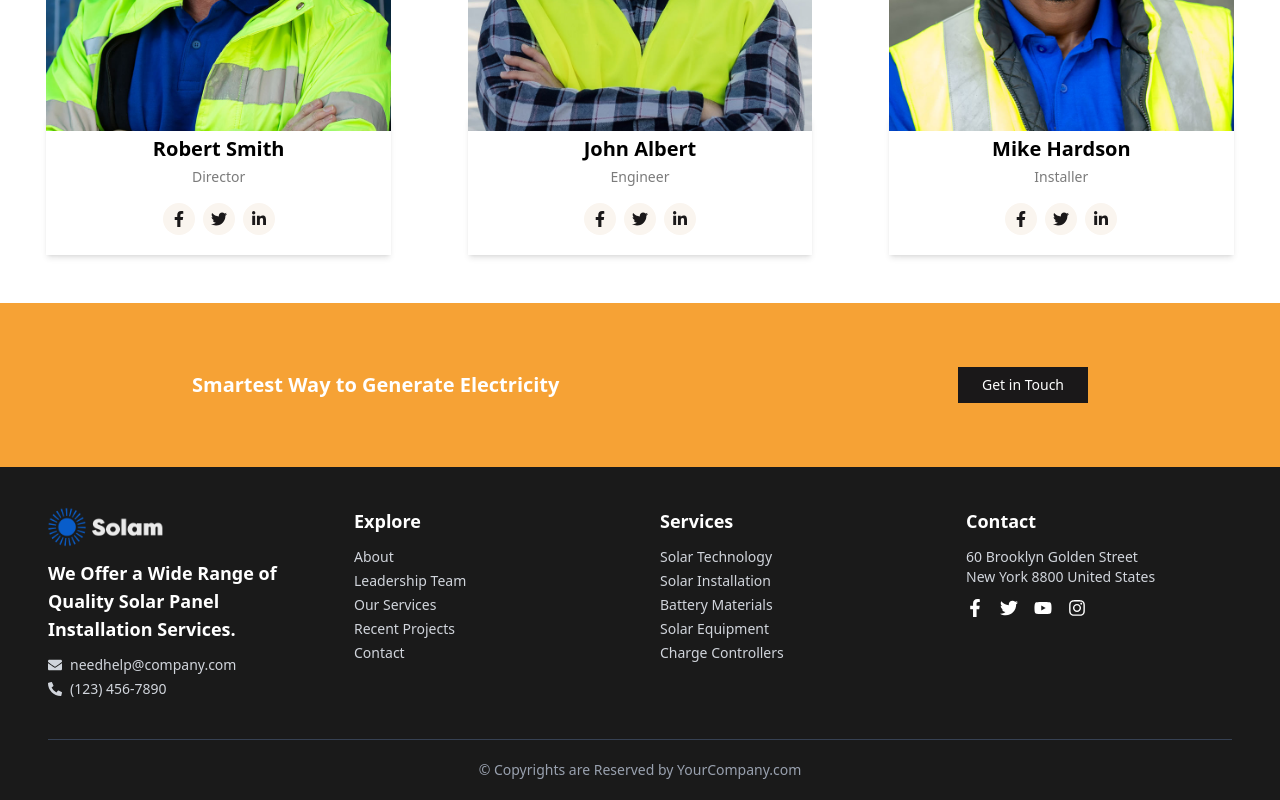
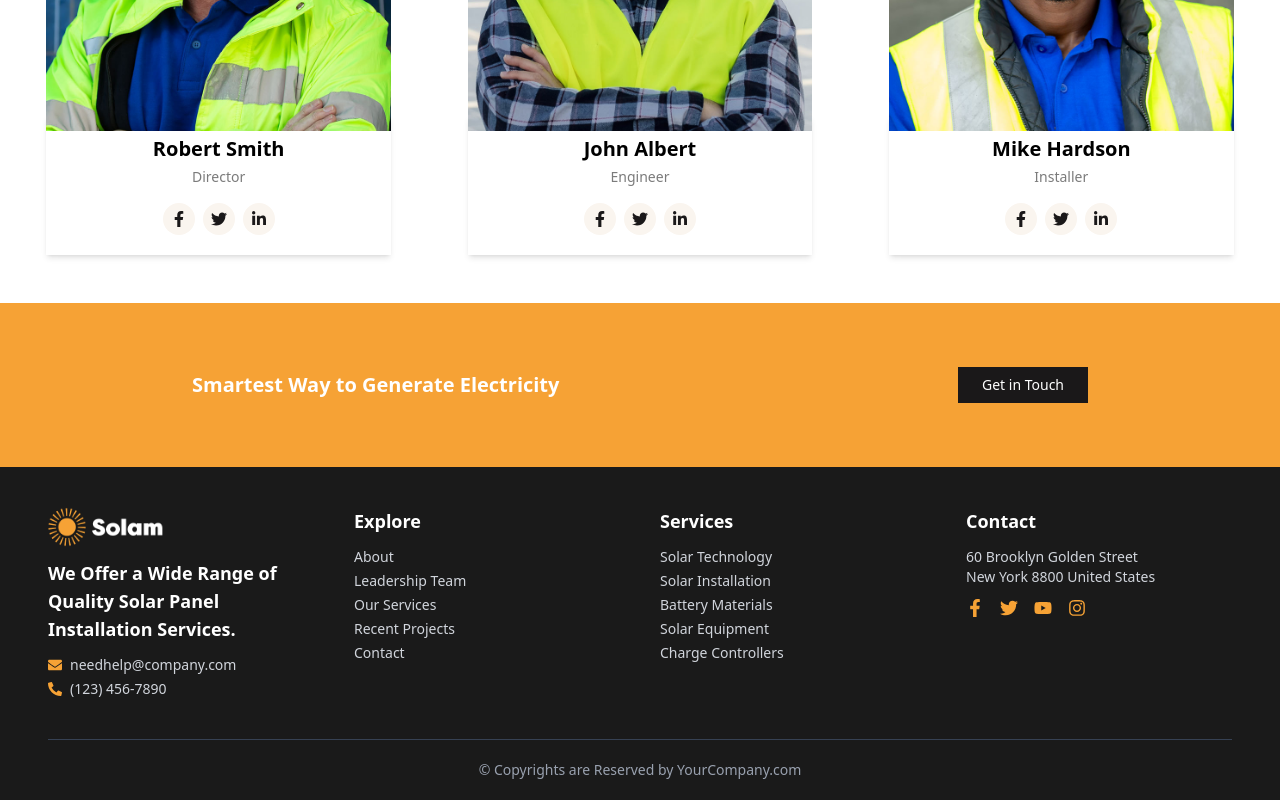
Before and after one commit to iahmadiqbal/solam-solar-panel-installer, a React (Vite) app: page / in a window 1280 px wide. Shown: the part 4870-5670 px from the top of the page. Built offline with nearby package versions, Linux system fonts and the light colour scheme.

Commit message:
Updated logo and icon colors

```diff
--- a/src/components/footer/index.tsx
+++ b/src/components/footer/index.tsx
@@ -33,23 +33,23 @@ const Footer: React.FC = () => {
           {/* Info with Logo */}
           <div>
             <img
-              src="/images/solam.png"
+              src="/images/solamwhite.png"
               alt="Solam Logo"
-              className="h-10 mb-3 invert"
+              className="h-10 mb-3"
             />
             <h3 className="text-base sm:text-lg font-semibold mb-3">
               We Offer a Wide Range of Quality Solar Panel Installation
               Services.
             </h3>
             <p className="text-sm text-gray-300 mb-1 flex items-center gap-2">
-              <FaEnvelope /> needhelp@company.com
+              <FaEnvelope className="text-[#F6A235]" /> needhelp@company.com
             </p>
             <p className="text-sm text-gray-300 flex items-center gap-2">
-              <FaPhoneAlt /> (123) 456-7890
+              <FaPhoneAlt className="text-[#F6A235]" /> (123) 456-7890
             </p>
           </div>
 
-          {/* Explore Links */}
+          {/* Explore */}
           <div>
             <h4 className="text-base sm:text-lg font-semibold mb-3">Explore</h4>
             <ul className="space-y-1 text-sm text-gray-300">
@@ -81,7 +81,7 @@ const Footer: React.FC = () => {
             </ul>
           </div>
 
-          {/* Services with External Links */}
+          {/* Services (unchanged) */}
           <div>
             <h4 className="text-base sm:text-lg font-semibold mb-3">
               Services
@@ -93,8 +93,8 @@ const Footer: React.FC = () => {
                 "Battery Materials",
                 "Solar Equipment",
                 "Charge Controllers",
-              ].map((service, i) => (
-                <li key={i}>
+              ].map((service) => (
+                <li key={service}>
                   <a
                     href="https://preview.themeforest.net/item/solam-solar-panel-installer-wordpress-theme/full_screen_preview/35975997"
                     target="_blank"
@@ -108,7 +108,7 @@ const Footer: React.FC = () => {
             </ul>
           </div>
 
-          {/* Contact & Social Links */}
+          {/* Contact with updated icon color */}
           <div>
             <h4 className="text-base sm:text-lg font-semibold mb-3">Contact</h4>
             <p className="text-sm text-gray-300 mb-3">
@@ -121,7 +121,7 @@ const Footer: React.FC = () => {
                 href="https://facebook.com"
                 target="_blank"
                 rel="noopener noreferrer"
-                className="hover:text-[#F6A235] transition"
+                className="text-[#F6A235] hover:brightness-110 transition"
               >
                 <FaFacebookF />
               </a>
@@ -129,7 +129,7 @@ const Footer: React.FC = () => {
                 href="https://twitter.com"
                 target="_blank"
                 rel="noopener noreferrer"
-                className="hover:text-[#F6A235] transition"
+                className="text-[#F6A235] hover:brightness-110 transition"
               >
                 <FaTwitter />
               </a>
@@ -137,7 +137,7 @@ const Footer: React.FC = () => {
                 href="https://youtube.com"
                 target="_blank"
                 rel="noopener noreferrer"
-                className="hover:text-[#F6A235] transition"
+                className="text-[#F6A235] hover:brightness-110 transition"
               >
                 <FaYoutube />
               </a>
@@ -145,7 +145,7 @@ const Footer: React.FC = () => {
                 href="https://instagram.com"
                 target="_blank"
                 rel="noopener noreferrer"
-                className="hover:text-[#F6A235] transition"
+                className="text-[#F6A235] hover:brightness-110 transition"
               >
                 <FaInstagram />
               </a>
@@ -153,7 +153,7 @@ const Footer: React.FC = () => {
           </div>
         </div>
 
-        {/* Bottom Line */}
+        {/* Bottom Note */}
         <div className="border-t border-gray-700 mt-10 pt-5 text-center text-sm text-gray-400">
           © Copyrights are Reserved by YourCompany.com
         </div>
```
Also changed, not shown: public/images/solamwhite.png (added).
